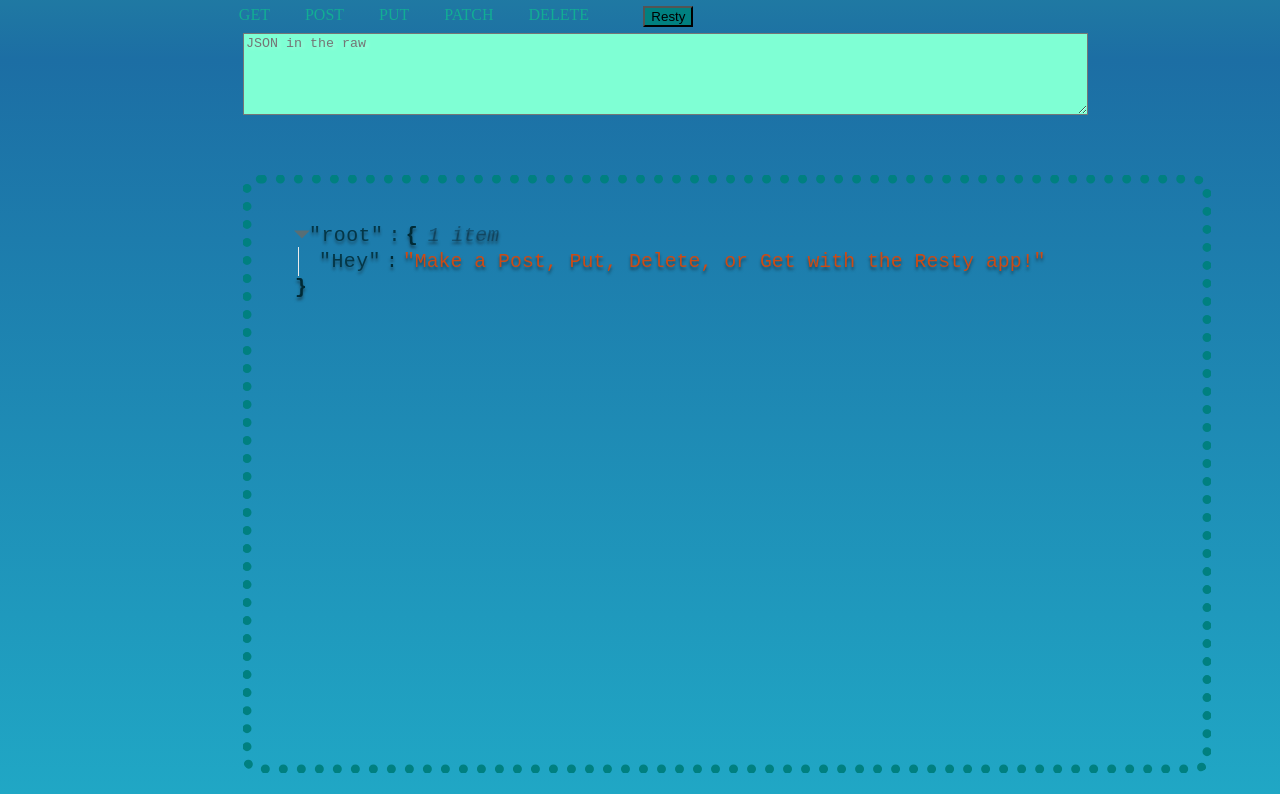
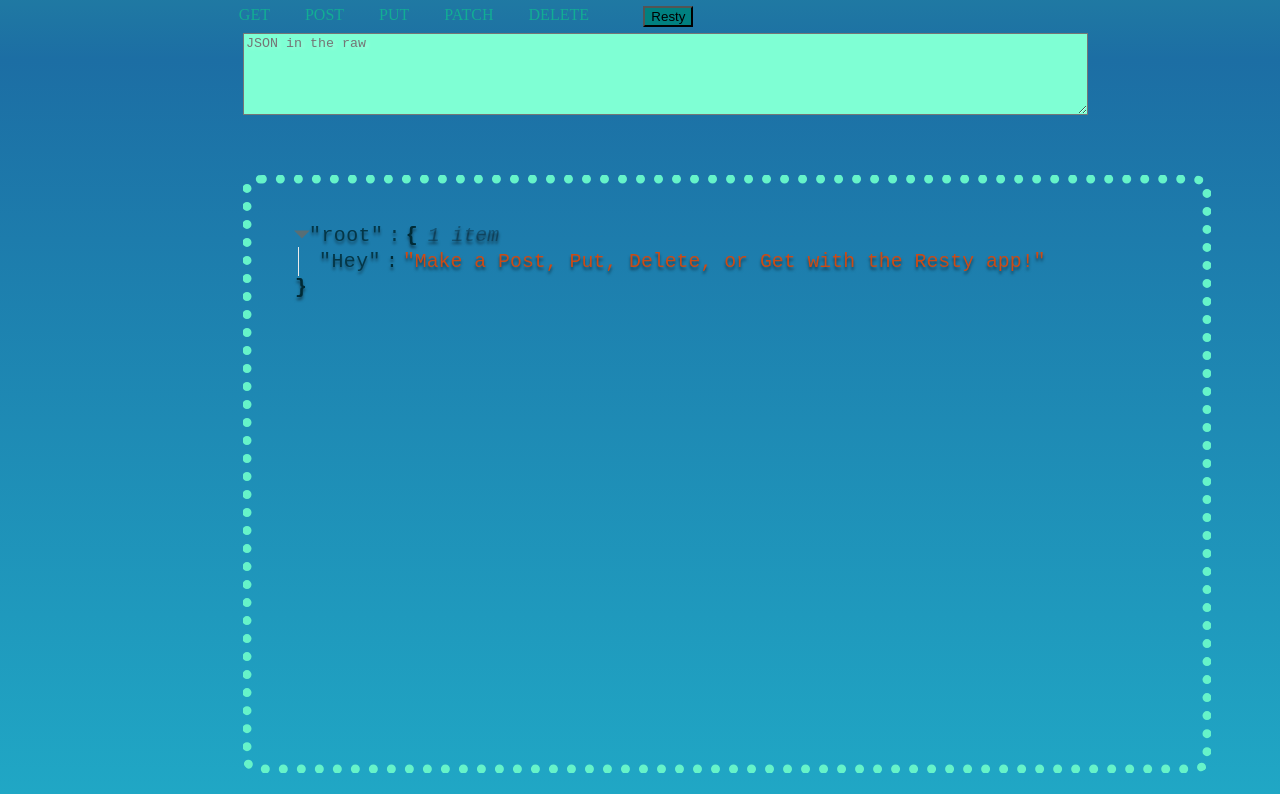
Before and after one commit to sarah-svg/lab29Resty, a React app: page / in a window 1280 px wide. Shown: the part 472-1266 px from the top of the page. Built offline with nearby package versions, Linux system fonts and the light colour scheme.

Commit message:
adding css

```diff
--- a/src/components/resty/Display.css
+++ b/src/components/resty/Display.css
@@ -6,7 +6,7 @@
   margin-right: 20%;
   margin-left: 2.23%;
   margin-bottom: 1vw;
-  border: 9px dotted teal;
+  border: 9px dotted rgb(102, 243, 201);
   border-radius: 2%;
   overflow: auto;
   padding: 2em;
@@ -14,6 +14,6 @@
   -moz-background-clip: text;
   background-clip: text;
   font-size: 1.24rem;
-  text-shadow: 0px 3px 3px rgba(20, 19, 19, 0.5);
+  text-shadow: 0px 3px 3px rgba(8, 6, 6, 0.5);
 
 }
--- a/src/components/resty/ListHistory.css
+++ b/src/components/resty/ListHistory.css
@@ -5,15 +5,16 @@
     flex-direction: column;
 
     li{
-      background-color: teal;
-      color: red;
+      background-color: rgb(51,221,255);
+      color: black;
       width: 17vw;
       font-size: 13.5px;
       margin: 8px;
       padding: 5px;
       border-radius: 5px;
-      border: 5px dotted black;
-      text-overflow: clip;
+      border: 2px dotted black;
+
+      /* text-overflow: clip; */
 
       p{
         font-weight: bold;
```
Also changed, not shown: src/components/resty/Home.css (indentation only).
